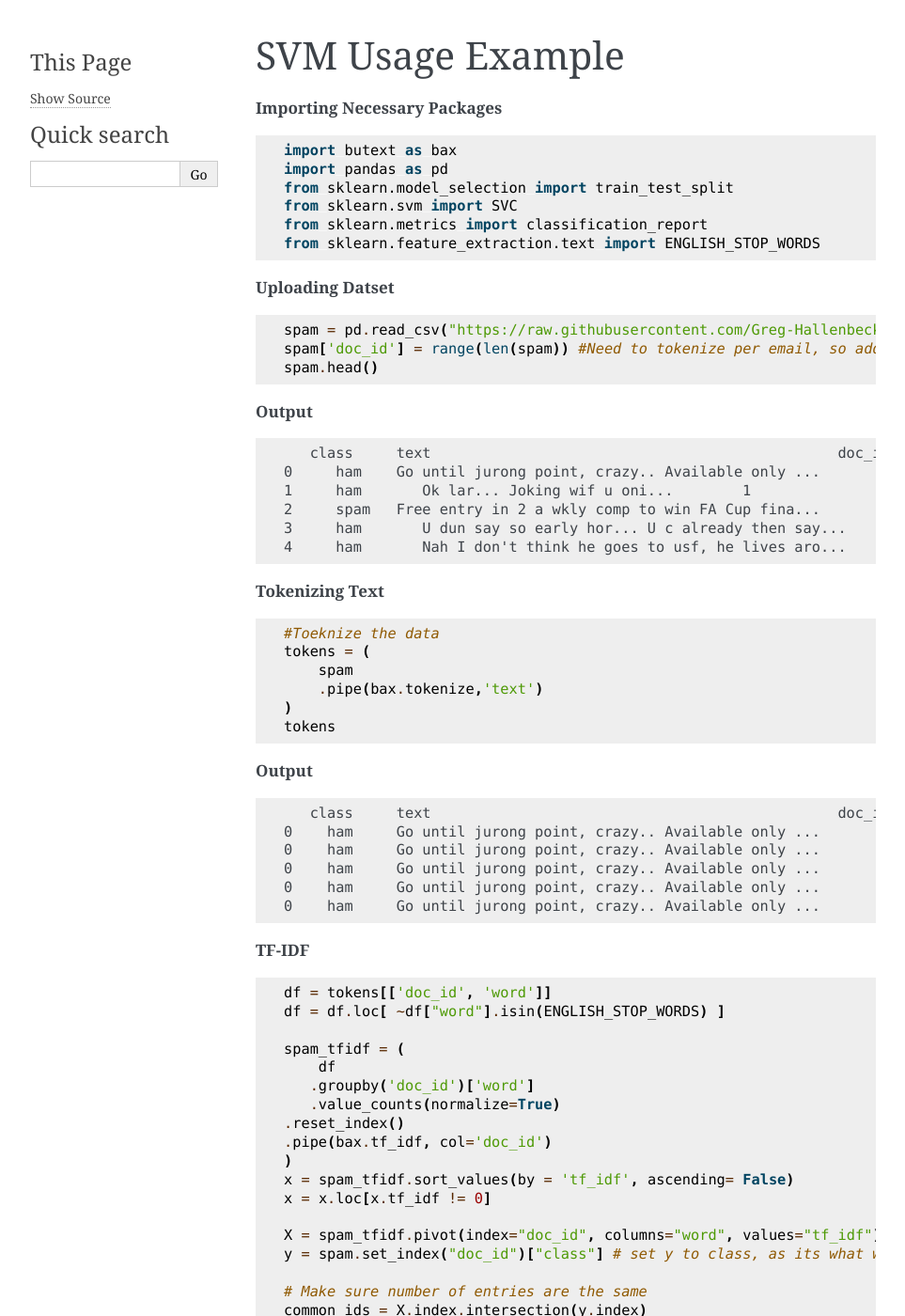
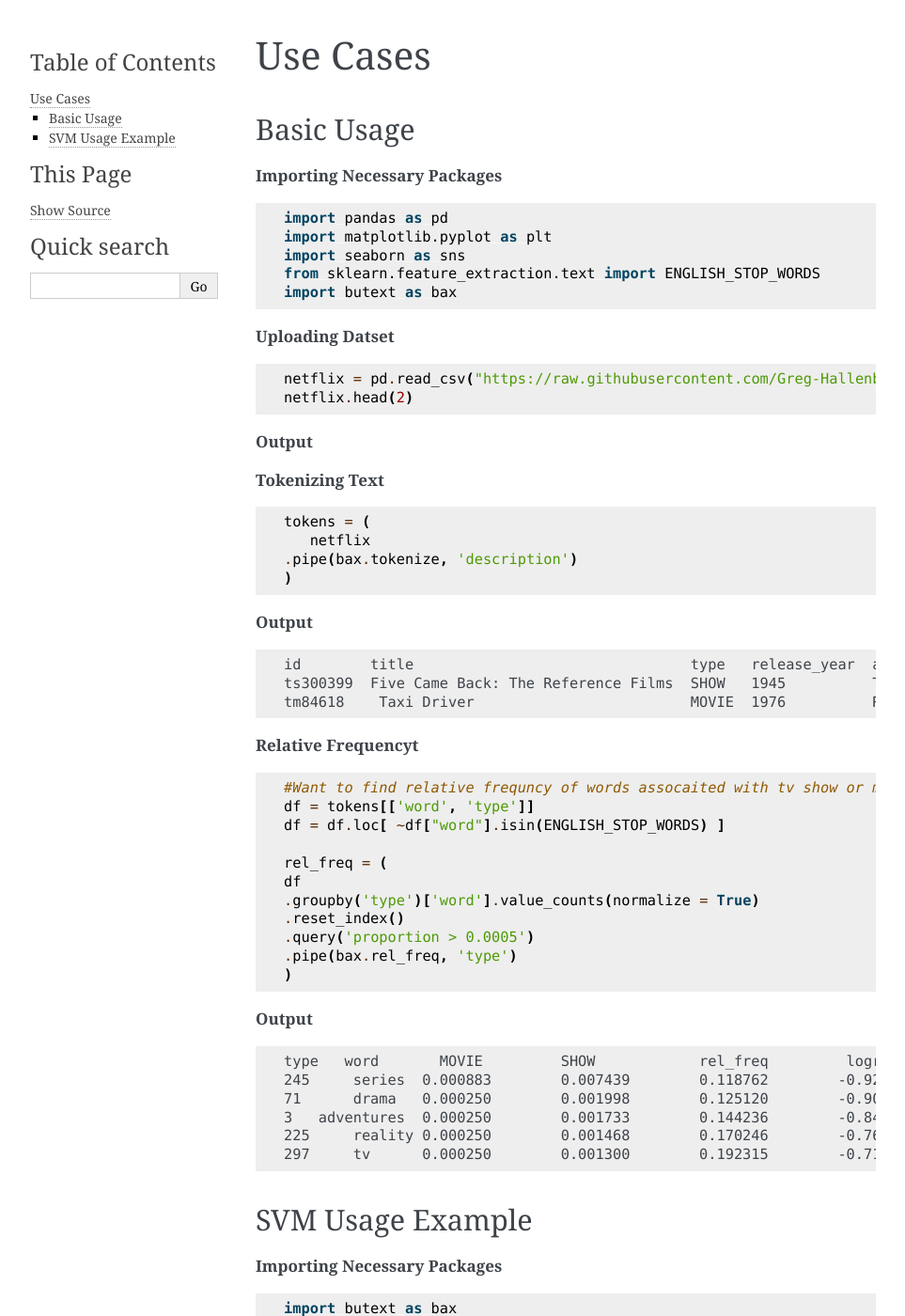
Before and after one commit to chipskiW/butext, a Sphinx documentation site: the page built from docs/usage.rst, in a window 1280 px wide and 1400 px high. Shown: the whole window at 94% size, without its empty margins (148-1111 px from the left). Built offline with Sphinx 7.4.7, drawn with Linux system fonts in a browser that asks for light colours.

Commit message:
Update usage.rst
Signed-off-by: Nicholas  <nicholwaithe11@gmail.com>

```diff
--- a/docs/usage.rst
+++ b/docs/usage.rst
@@ -1,8 +1,81 @@
-=================
-SVM Usage Example
-=================
+=============
+ Use Cases
+=============
+
+Basic Usage
+-----------
+
+**Importing Necessary Packages**
+
+.. code-block :: python
+
+	import pandas as pd
+	import matplotlib.pyplot as plt
+	import seaborn as sns
+	from sklearn.feature_extraction.text import ENGLISH_STOP_WORDS
+	import butext as bax
 
 
+
+**Uploading Datset**
+
+.. code-block :: python
+
+	netflix = pd.read_csv("https://raw.githubusercontent.com/Greg-Hallenbeck/class-				datasets/main/datasets/netflix.csv")
+	netflix.head(2)
+
+**Output**
+
+**Tokenizing Text**
+
+.. code-block :: python
+
+	tokens = (
+ 	   netflix
+    	.pipe(bax.tokenize, 'description')
+	)
+
+**Output**
+
+.. code-block :: none
+
+	id 	  title  			       type   release_year  age_certification  runtime  genres  		production_countries seasons imdb_id    imdb_score  imdb_votes tmdb_popularity  tmdb_score
+	ts300399  Five Came Back: The Reference Films  SHOW   1945          TV-MA              48       ['documentation']       ['US']               1.0      NaN       NaN        NaN         0.600             NaN
+	tm84618    Taxi Driver                         MOVIE  1976          R                  113      ['crime', 'drama']      ['US']               NaN      tt0075314 8.3        795222.0    27.612            8.2
+
+**Relative Frequencyt**
+
+.. code-block :: python
+
+	#Want to find relative frequncy of words assocaited with tv show or movies
+	df = tokens[['word', 'type']]
+	df = df.loc[ ~df["word"].isin(ENGLISH_STOP_WORDS) ]
+
+	rel_freq = (
+    	df
+    	.groupby('type')['word'].value_counts(normalize = True)
+    	.reset_index()
+    	.query('proportion > 0.0005')
+    	.pipe(bax.rel_freq, 'type')
+	)
+
+**Output**
+
+.. code-block :: none
+
+	type   word	  MOVIE	        SHOW	        rel_freq	 logratio
+	245	series	0.000883	0.007439	0.118762	-0.925322
+	71	drama	0.000250	0.001998	0.125120	-0.902672
+	3   adventures	0.000250	0.001733	0.144236	-0.840926
+	225	reality	0.000250	0.001468	0.170246	-0.768923
+	297	tv	0.000250	0.001300	0.192315	-0.715987
+
+
+
+
+
+SVM Usage Example
+-----------------
 
 **Importing Necessary Packages**
 
```
